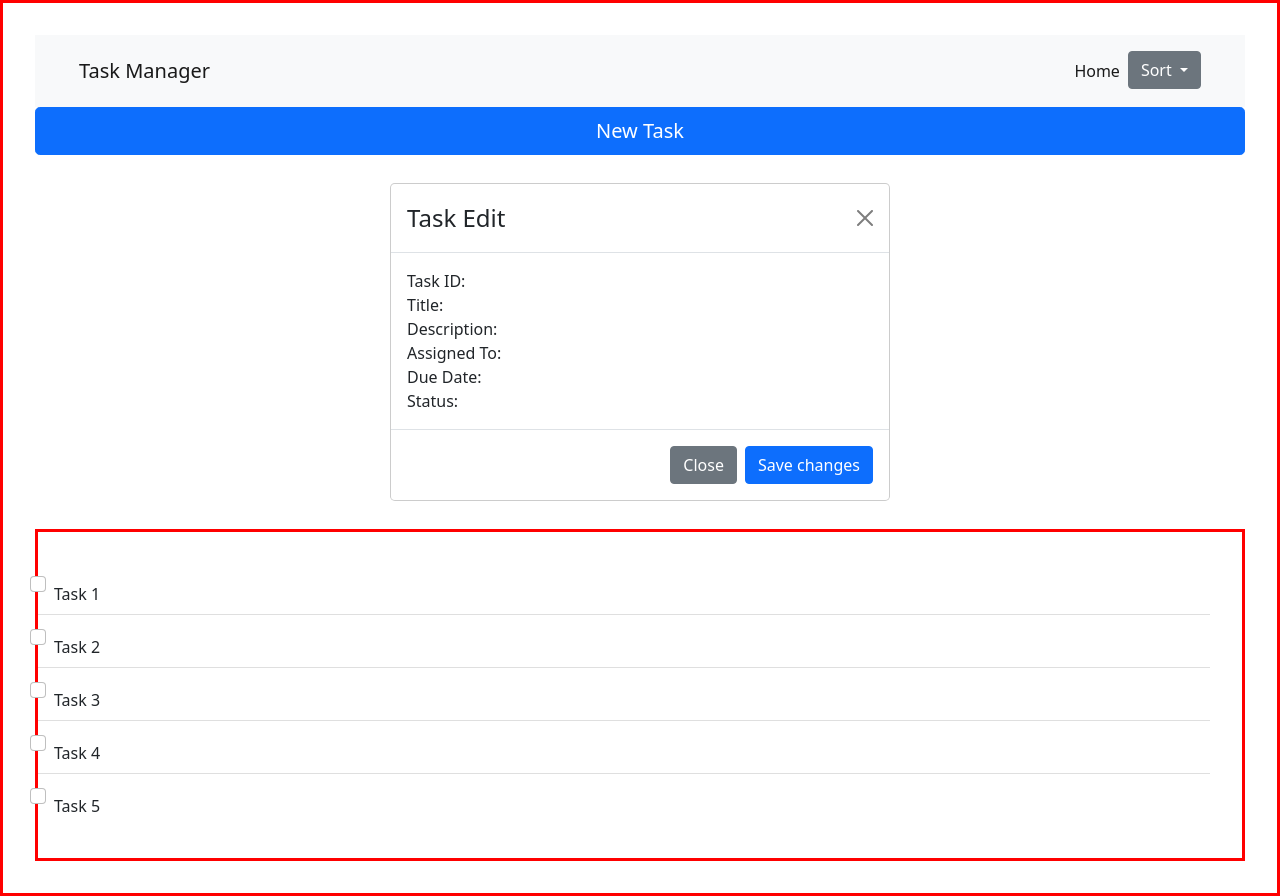
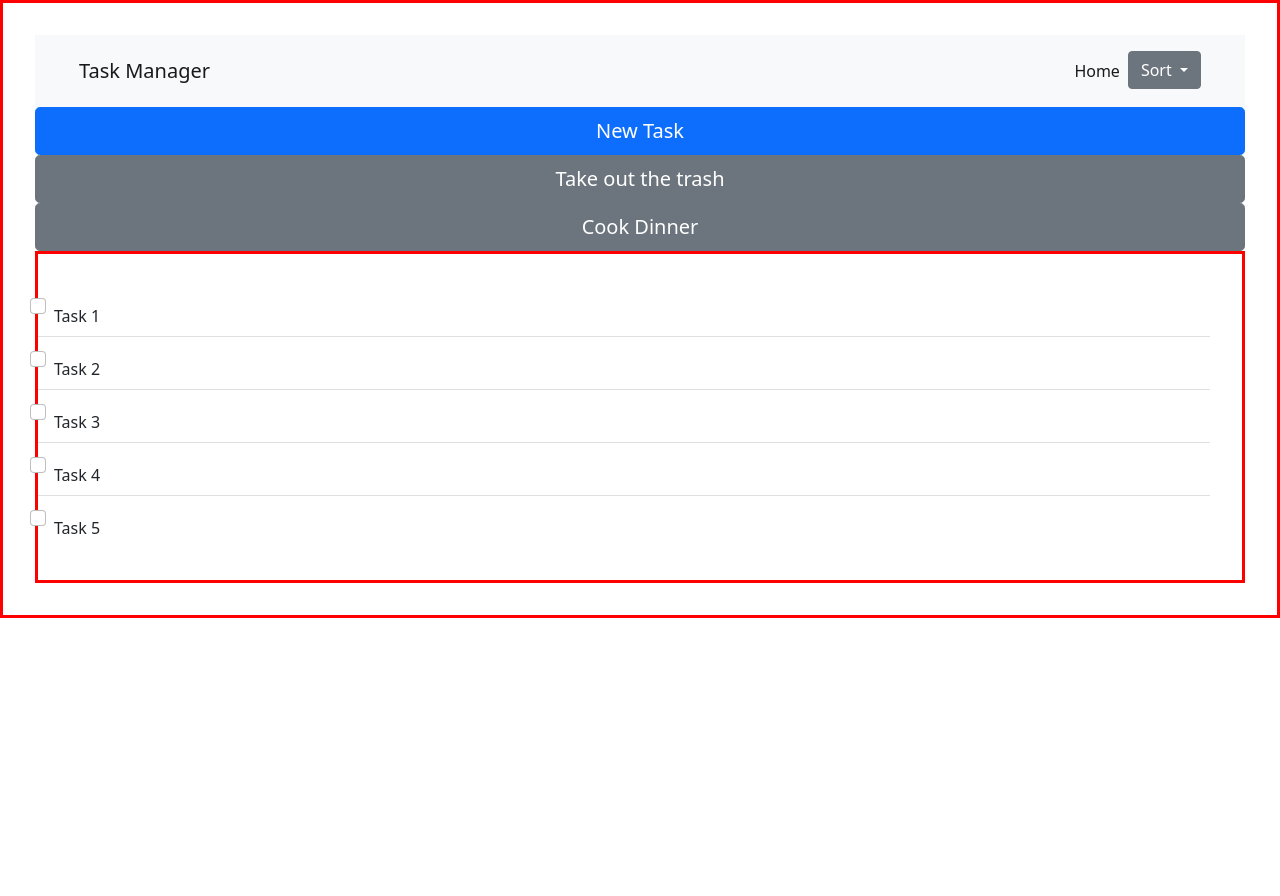
Before and after one commit to winsonliwh/react-tasks-manager, a React (Create React App) app in the folder taskmanager/: page / in a window 1280 px wide. After the commit the page ends 800 px from the top, so only its background shows below. Built offline with nearby package versions, Linux system fonts and the light colour scheme.

Commit message:
commit
Co-authored-by: Sing0424 <Sing0424@users.noreply.github.com>
Co-authored-by: JackySze388 <JackySze388@users.noreply.github.com>

```diff
--- a/taskmanager/public/styles.css
+++ b/taskmanager/public/styles.css
@@ -41,6 +41,10 @@ button {
     font-weight: bold;
 }
 
+.hide {
+    display: none;
+}
+
 @media screen and (max-width: 600px) {
     .appBorder {
         background-color: lightgrey;
--- a/taskmanager/src/Component/TaskList.js
+++ b/taskmanager/src/Component/TaskList.js
@@ -1,8 +1,11 @@
-import React from 'react';
+// import React from 'react';
+import { useState } from "react";
 import Modal from 'react-bootstrap/Modal';
 import Button from 'react-bootstrap/Button';
+import Form from "react-bootstrap/Form";
 
-const task1 = [{
+
+const taskSample = [{
     id: 1,
     name: 'Take out the trash',
     description: 'Take out the trash to the front of the house',
@@ -18,53 +21,88 @@ const task1 = [{
     status: 'TODO'
 }]
 
-export default class TaskList extends React.Component {
-    constructor(props) {
-        super(props)
-        this.tasks = [task1]
-        this.currentId = 0
-    }
+export default function TaskList() {
+    const [show, setShow] = useState(false);
 
-    addTask() {
-        this.tasks.push({task1})
-    }
+    const handleClose = (task) => setShow(false);
+    const handleShow = (task) => setShow(true);
 
-    render() {
-        return(
+    // const addTask() {
+    //     this.tasks.push({ taskSample })
+    // }
+
+    // render() {
+    return (
         <div>
-                <Modal.Dialog>
+            {taskSample.map(task => (
+                <div key={task.id}>
+                    {console.log(task)}
+                    <div className="d-grid gap-2">
+                        <Button variant="secondary" size="lg" onClick={() => handleShow(task)}>
+                            {task.name}
+                        </Button>
+                    </div>
+
+                        <Modal key={task.id} show={show} onHide={() => setShow(false)}>
                             <Modal.Header closeButton>
-                        <Modal.Title>Task Edit</Modal.Title>
+                                <Modal.Title>{task.name}</Modal.Title>
                             </Modal.Header>
 
                             <Modal.Body>
-                        <div>
-                            Task ID: {this.tasks[0].id}
-                        </div>
-                        <div>
-                            Title: {this.tasks[0].name}
-                        </div>
-                        <div>
-                            Description: {this.tasks[0].description}
-                        </div>
-                        <div>
-                            Assigned To: {this.tasks[0].assignedTo}
-                        </div>
-                        <div>
-                            Due Date: {this.tasks[0].dueDate}
-                        </div>
-                        <div>
-                            Status: {this.tasks[0].status}
-                        </div>
+                                <Form>
+                                    <Form.Group className="mb-3">
+                                        <Form.Label>Name</Form.Label>
+                                        <Form.Control value={task.name} placeholder="Name" />
+                                    </Form.Group>
+
+                                    <Form.Group className="mb-3">
+                                        <Form.Label>Description</Form.Label>
+                                        <Form.Control as="textarea" value={task.description} placeholder="Description" />
+                                    </Form.Group>
+
+                                    <Form.Group className="mb-3">
+                                        <Form.Label>Assigned To</Form.Label>
+                                        <Form.Control value={task.assignedTo} placeholder="Assigned To" />
+                                    </Form.Group>
+
+                                    <Form.Group className="mb-3">
+                                        <Form.Label>Due Date</Form.Label>
+                                        <Form.Control value={task.dueDate} type="date" placeholder="Due Date" />
+                                    </Form.Group>
+
+                                    <Form.Group className="mb-3">
+                                        <Form.Label>Status</Form.Label>
+                                        <Form.Select>
+                                            <option value="new">NEW</option>
+                                            <option value="done">DONE</option>
+                                        </Form.Select>
+                                    </Form.Group>
+
+                                    <Form.Group className="mb-3" controlId="formBasicCheckbox">
+                                        <Form.Check type="checkbox" label="Task1" />
+                                    </Form.Group>
+                                </Form>
                             </Modal.Body>
 
                             <Modal.Footer>
-                        <Button variant="secondary">Close</Button>
-                        <Button variant="primary">Save changes</Button>
+                                <Button variant="secondary" onClick={handleClose}>
+                                    Close
+                                </Button>
+                                <Button variant="primary" onClick={handleClose} type="submit">
+                                    Save Changes
+                                </Button>
                             </Modal.Footer>
-                </Modal.Dialog>
-
+                        </Modal>
+                    {/* <div show={show} onHide={handleClose}>
+                        Name: {task.name}<br />
+                        Description: {task.description}<br />
+                        Assigned To: {task.assignedTo}<br />
+                        Due Date: {task.dueDate}<br />
+                        Status: {task.status}<br /><br />
+                    </div> */}
+                </div>
+            ))}
         </div>
     )
+    // }
 }
-}
```
Lines whose indentation alone changed are shown as unchanged.
